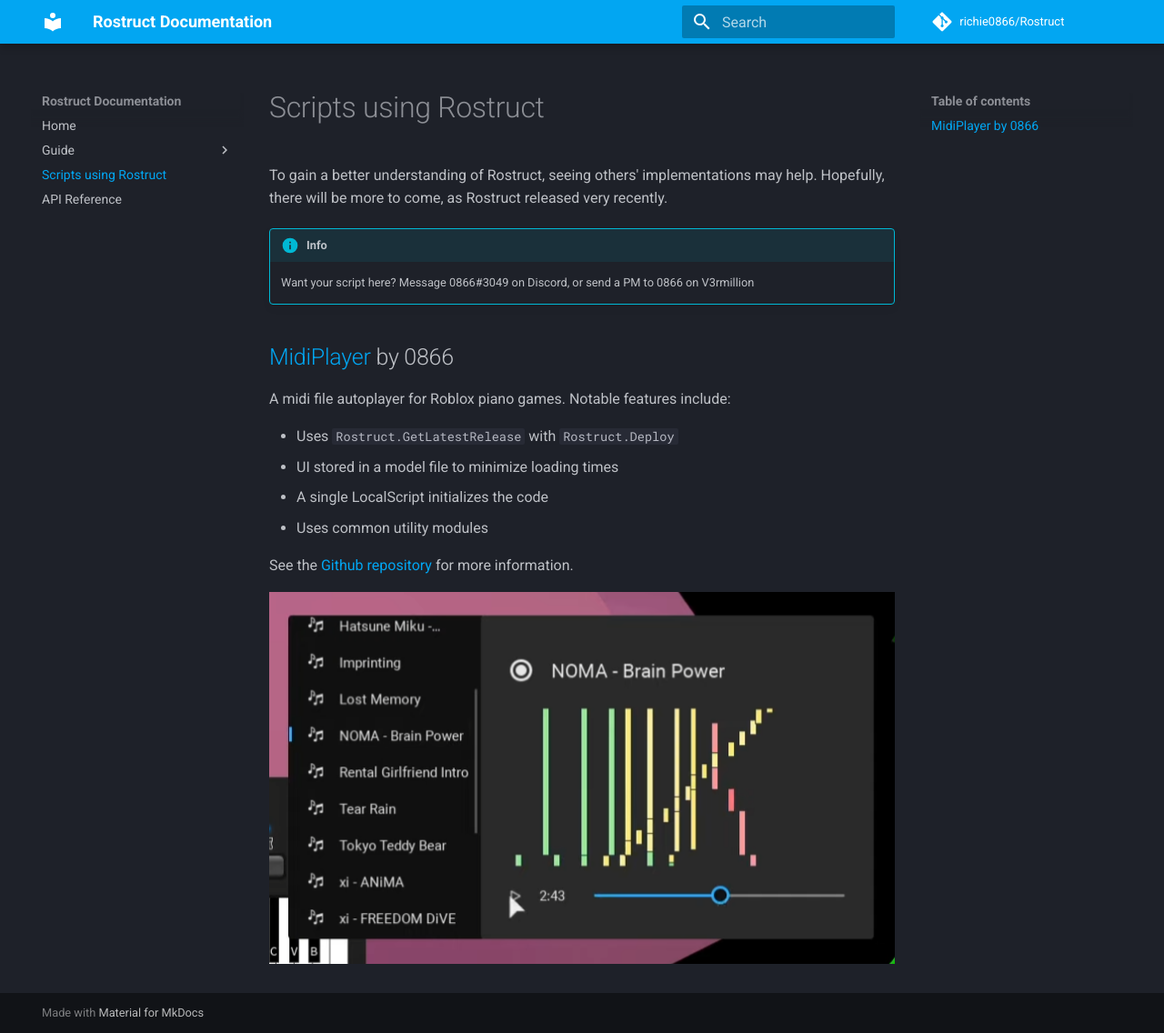
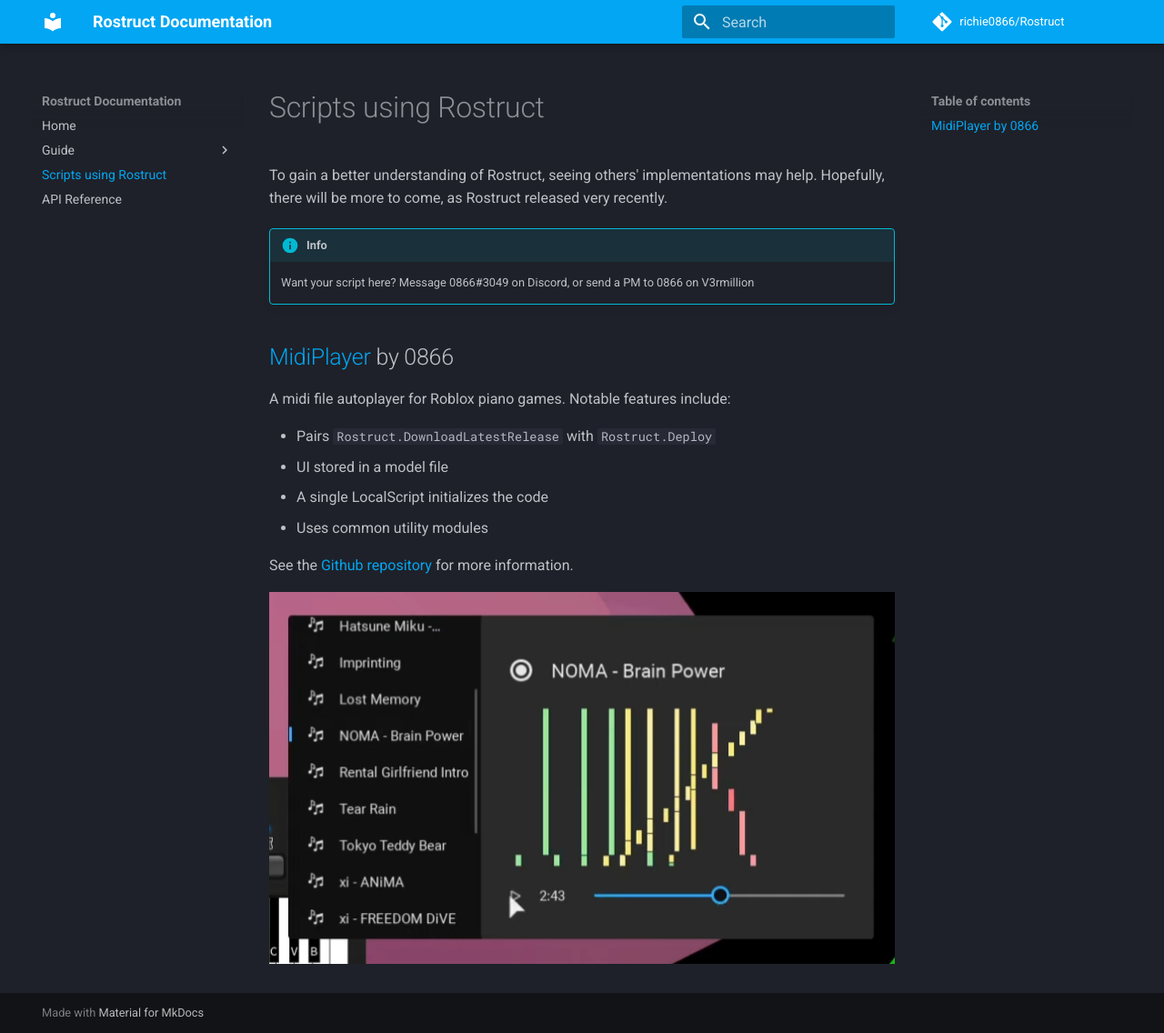
Before and after one commit to richie0866/Rostruct, an MkDocs documentation site: the page built from docs/scripts-using-rostruct.md, in a window 1280 px wide and 1136 px high. Shown: the whole window at 91% size. Built offline with MkDocs 1.6.1 and Material for MkDocs 9.7.7, drawn with Linux system fonts in a browser that asks for light colours; comment, search, counter and statistics services are not loaded.

Commit message:
Update scripts-using-rostruct.md

```diff
--- a/docs/scripts-using-rostruct.md
+++ b/docs/scripts-using-rostruct.md
@@ -9,8 +9,8 @@ To gain a better understanding of Rostruct, seeing others' implementations may h
 
 A midi file autoplayer for Roblox piano games. Notable features include:
 
-* Uses `Rostruct.GetLatestRelease` with `Rostruct.Deploy`
-* UI stored in a model file to minimize loading times
+* Pairs `Rostruct.DownloadLatestRelease` with `Rostruct.Deploy`
+* UI stored in a model file
 * A single LocalScript initializes the code
 * Uses common utility modules
 
```
